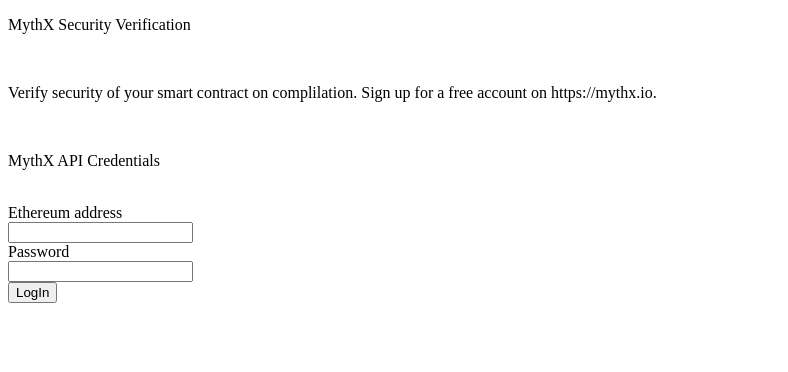
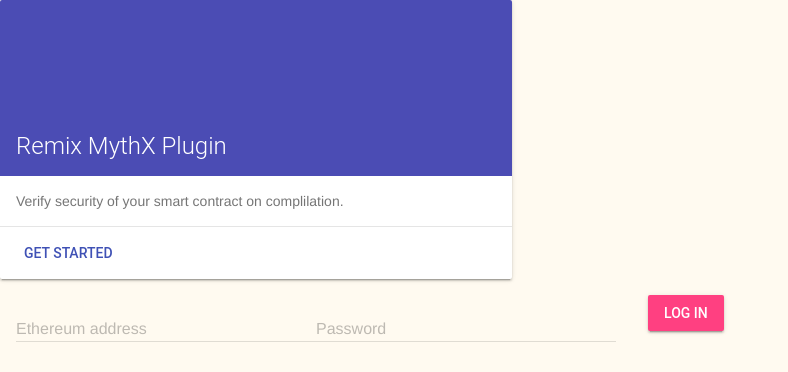
Before and after one commit to uivlis/remix-mythx-plugin, a React (Create React App) app: page / in a window 1280 px wide. Shown: the top 372 px of the page, without its empty margins (0-788 px from the left). Built offline with nearby package versions, Linux system fonts and the light colour scheme.

Commit message:
Update interface

```diff
--- /dev/null
+++ b/public/index.css
@@ -0,0 +1,17 @@
+html {
+    font-family: 'Lato', sans-serif;
+    background-color: floralwhite;
+    color: navy;
+}
+
+.demo-card-wide.mdl-card {
+    width: 512px;
+  }
+.demo-card-wide > .mdl-card__title {
+    color: rgb(255, 255, 255);
+    height: 176px;
+    background: rgb(75, 76, 180);
+}
+.demo-card-wide > .mdl-card__menu {
+    color: #fff;
+}
--- a/public/index.html
+++ b/public/index.html
@@ -1,9 +1,14 @@
 <!DOCTYPE html>
 <html lang="en">
   <head>
-    <base target="_parent">
+    <base target="_blank">
     <meta charset="utf-8" />
     <link rel="shortcut icon" href="%PUBLIC_URL%/favicon.ico" />
+    <link href="./index.css" rel="stylesheet" />
+    <link href="https://fonts.googleapis.com/css?family=Lato" rel="stylesheet">
+    <link rel="stylesheet" href="https://fonts.googleapis.com/icon?family=Material+Icons">
+    <link rel="stylesheet" href="https://code.getmdl.io/1.3.0/material.indigo-pink.min.css">
+    <script defer src="https://code.getmdl.io/1.3.0/material.min.js"></script>
     <meta
       name="viewport"
       content="width=device-width, initial-scale=1, shrink-to-fit=no"
--- a/src/App.js
+++ b/src/App.js
@@ -5,9 +5,19 @@
   render() {
     return (
       <div>
-        <p>MythX Security Verification</p><br/>
-        <p>Verify security of your smart contract on complilation. Sign up for a free account on https://mythx.io.</p><br/>
-        <p>MythX API Credentials</p><br/>
+        <div class="demo-card-wide mdl-card mdl-shadow--2dp">
+          <div class="mdl-card__title">
+            <h2 class="mdl-card__title-text">Remix MythX Plugin</h2>
+          </div>
+          <div class="mdl-card__supporting-text">
+            Verify security of your smart contract on complilation.
+          </div>
+          <div class="mdl-card__actions mdl-card--border">
+            <a class="mdl-button mdl-button--colored mdl-js-button mdl-js-ripple-effect" href="https://mythx.io">
+              Get Started
+            </a>
+          </div>
+        </div>
         <Login />
       </div>
     );
--- a/src/Login.js
+++ b/src/Login.js
@@ -11,13 +11,14 @@
             password: "",
             jwt: {},
             refresh: null,
-            loginState: "",
+            loginState: "Logout successful",
             buttonValue: "Activate",
             results: {},
             loading: "Not loading"
         };
 
         this.login = this.login.bind(this);
+        this.logout = this.logout.bind(this);
         this.activate = this.activate.bind(this);
         this.handleAddressChange = this.handleAddressChange.bind(this);
         this.handlePasswordChange = this.handlePasswordChange.bind(this);
@@ -64,7 +65,6 @@
 
       login() {
         this.setState({loading: "Not loading"});
-        if (this.state.loginState !== "Login successful"){
         this.getJwt();
         const self = this;
         const refresh = setInterval(function(){
@@ -82,7 +82,9 @@
             .catch(error => console.log(error));
         }, /*each 10 minutes, the jwt tokens expire*/ 600000);
         this.setState({refresh: refresh});
-        } else {
+      }
+
+      logout(){
         clearInterval(this.state.refresh);
         fetch("https://api.mythx.io/v1/auth/logout", {
                 headers: {
@@ -96,13 +98,11 @@
             }).then(data => data.json())
             .then(data => {
                 this.setState({
-                        loginState: "Logout succesful",
+                    loginState: "Logout successful",
                     buttonValue: "Activate"
                 });
-                    this.getJwt();
             })
             .catch(error => console.log(error));
-        }
         }
 
       componentDidMount() {
@@ -235,7 +235,7 @@
         let results;
 
         if (this.state.loading === "Loading"){
-            results = <p>{"Loading..."}</p>;
+            results = <div class="mdl-spinner mdl-js-spinner is-active"></div>;
         } else if (this.state.loading === "Loaded") {
             results = <Results results={this.state.results} />;
         } else {
@@ -245,8 +245,12 @@
         let login;
 
         if (this.state.loginState === "Login successful"){
-            login = <div className="row" id="activateSection">
-                        <button type="button" onClick={this.activate} id="activate">{this.state.buttonValue}</button>
+            login = <div id="activateSection">
+                    <button class="mdl-button mdl-js-button mdl-button--raised mdl-js-ripple-effect mdl-button--accent"
+                        type="button" onClick={this.activate}
+                        id="activate">{this.state.buttonValue}
+                    </button>
+
                     <div id="activateRes">
                         {results}
                     </div>
@@ -256,28 +260,28 @@
         }
 
       return (
-        <div className="container">
-            <div className="row">
-                <div className="col-xs-3">
-                    <label>Ethereum address</label>
+
+        <div>
+            <div class="mdl-grid">
+                <div class="mdl-cell mdl-cell--6-col">
+                    <div class="mdl-textfield mdl-js-textfield mdl-textfield--floating-label">
+                        <label class="mdl-textfield__label" for="ethAddress">Ethereum address</label>
+                        <input class="mdl-textfield__input" type="text" id="ethAddress" value={this.state.ethAddress} onChange={this.handleAddressChange} />
                     </div>
-                <div className="col-xs-3">
-                    <input id="ethAddress" value={this.state.ethAddress} onChange={this.handleAddressChange} />
+                    <div class="mdl-textfield mdl-js-textfield mdl-textfield--floating-label">
+                        <label class="mdl-textfield__label" for="password">Password</label>
+                        <input class="mdl-textfield__input" type="password" id="password" value={this.state.password} onChange={this.handlePasswordChange} />
                     </div>
                 </div>
-            <div className="row">
-                <div className="col-xs-3">
-                    <label>Password</label>
-                </div>
-                <div className="col-xs-3">
-                    <input type="password" id="password" value={this.state.password} onChange={this.handlePasswordChange} />
+                <div class="mdl-cell mdl-cell--4-col">
+                    <button class="mdl-button mdl-js-button mdl-button--raised mdl-js-ripple-effect mdl-button--accent" onClick={this.state.loginState === "Logout successful" ? this.login : this.logout} id="login">{this.state.loginState === "Logout successful" ? "Log In" : "Log Out"}</button>
                 </div>
             </div>
-            <div className="row">
-                <button type="button" onClick={this.login} id="login">LogIn</button>
-                <label id="loginRes">{this.state.loginState}</label>
+            <div class="mdl-grid">
+                <div class="mdl-cell mdl-cell--12-col">
+                    {login}
                 </div>
-            {login}
+            </div>
         </div>
       );
     }
--- a/src/Results.js
+++ b/src/Results.js
@@ -46,12 +46,12 @@
 
         for (let message in this.props.results[0].messages) {
             rows.push(
-                <div key={message}>
-                    <p><strong>{this.props.results[0].messages[message].message}</strong></p>
-                    <button style={{"backgroundColor": "#f0f0f0"}} onClick={() => {this.highlight(message)}}>Lines {this.props.results[0].messages[message].line + " "}
-                        to {this.props.results[0].messages[message].endLine},
+                <div key={message}  style={{fontSize: "12px"}}>
+                    <p>{this.props.results[0].messages[message].message}</p>
+                    <button class="mdl-button mdl-js-button mdl-button--raised mdl-js-ripple-effect mdl-button--accent" style={{fontSize: "12px"}} onClick={() => {this.highlight(message)}}>Lines {this.props.results[0].messages[message].line + " "}
+                        - {this.props.results[0].messages[message].endLine},
                         Cols {this.props.results[0].messages[message].column + " "}
-                        to  {this.props.results[0].messages[message].endCol}
+                        -  {this.props.results[0].messages[message].endCol}
                     </button>
                     <p>Severity: {this.props.results[0].messages[message].mythXseverity}</p>
                 </div>
@@ -59,9 +59,9 @@
         }
 
         return(
-            <div>
-                <p>Errors: {this.props.results[0].errorCount}. Fixable Errors: {this.props.results[0].fixableErrorCount}</p>
-                <p>Warnings: {this.props.results[0].warningCount}. Fixable Warnings: {this.props.results[0].fixableWarningCount}</p>
+            <div style={{fontSize: "15px"}}>
+                <p>Errors: <span style={{color: "crimson"}}>{this.props.results[0].errorCount}</span>. Fixable Errors: {this.props.results[0].fixableErrorCount}</p>
+                <p>Warnings: <span style={{color: "#86651e"}}>{this.props.results[0].warningCount}</span>. Fixable Warnings: {this.props.results[0].fixableWarningCount}</p>
                 {rows}
             </div>
         );
```
Lines whose indentation alone changed are shown as unchanged.
